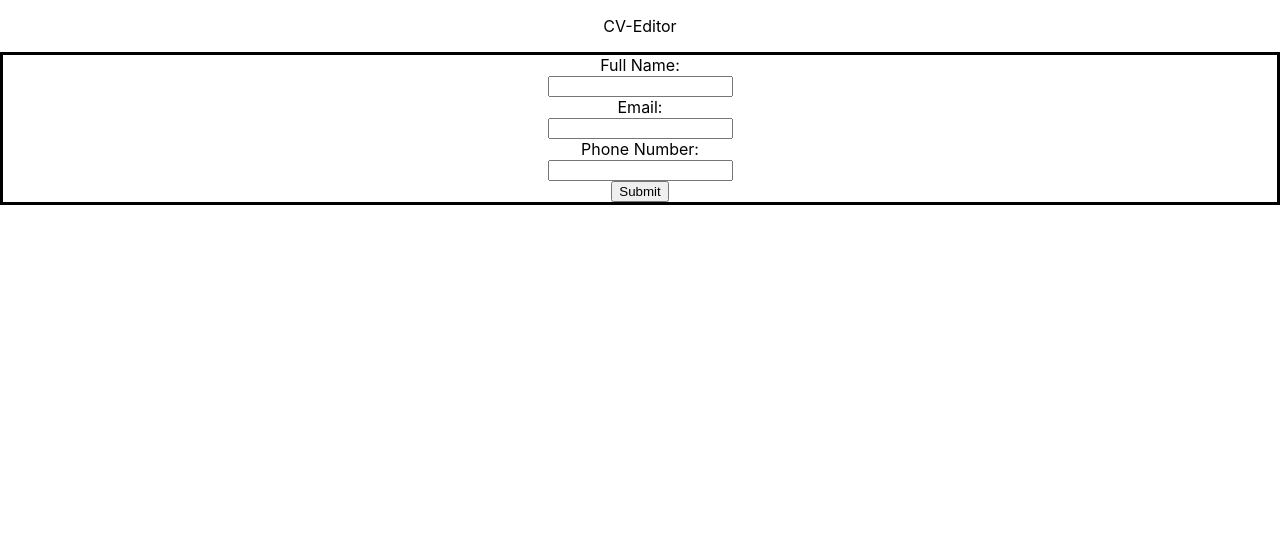
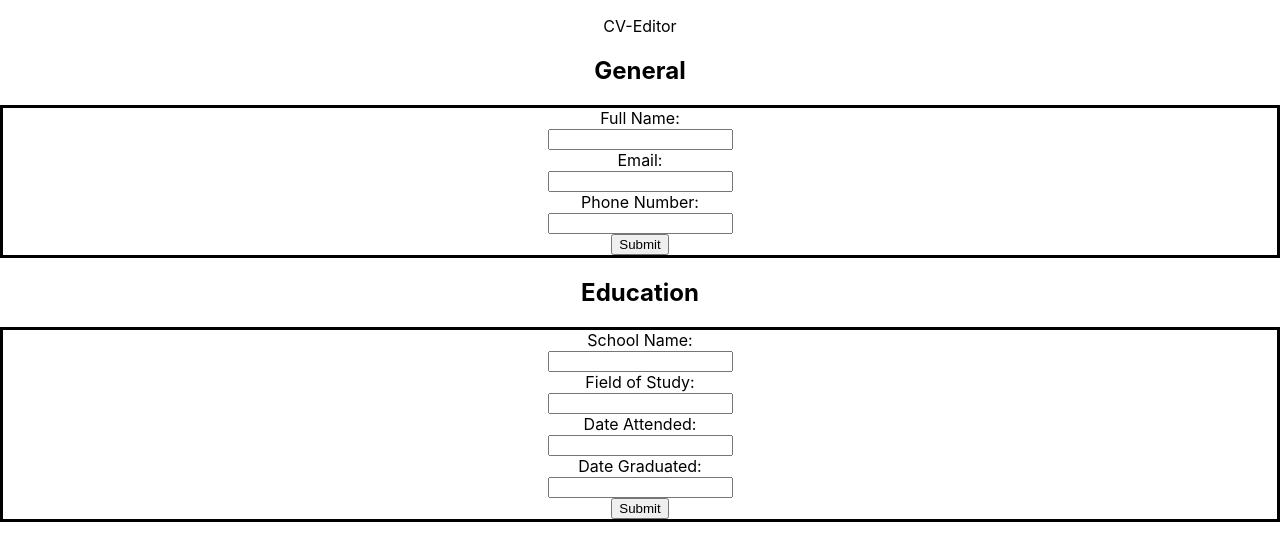
Before and after one commit to WilliamNorboe/cv-project, a React (Create React App) app: page / in a window 1280 px wide. Shown: the top 560 px of the page. Built offline with nearby package versions, Linux system fonts and the light colour scheme.

Commit message:
added section for education

```diff
--- a/src/App.js
+++ b/src/App.js
@@ -2,6 +2,7 @@ import './App.css';
 // App.js
 import React, { Component } from "react";
 import General from "./components/general";
+import Education from './components/education';
 // import Overview from "./components/general";
 // import uniqid from "uniqid";
 
@@ -31,44 +32,16 @@ class App extends Component {
     }
   }
 
-  onSubmitTask = (e) => {
-    e.preventDefault();
-    console.log(this.state);
-    this.setState({
-      edit: false
-    });
-    console.log(this.state);
-  };
-
-  handleChange = (e) => {
-    this.setState({
-      general: {
-        name: "",
-        email: "",
-        phoneNumber: ""
-      },
-      education: {
-        name: "",
-        study: "",
-        date: ""
-      },
-      practical: {
-        name: "",
-        position: "",
-        tasks: "",
-        start: "",
-        end: ""
-      }
-    });
-  };
-
   render(){
     return (
       <div className="App">
         <header className="App-header">
           <p>CV-Editor</p>
         </header>
+        <h2>General</h2>
         <General/>
+        <h2>Education</h2>
+        <Education/>
       </div>
     );
   }
--- /dev/null
+++ b/src/components/education.js
@@ -0,0 +1,144 @@
+// Overview.js
+
+import React, { Component } from "react";
+
+class education extends Component {
+  constructor() {
+    super();
+    this.state = {
+      general: {
+        name: "",
+        email: "",
+        phoneNumber: "",
+      },
+      education: {
+        name: "",
+        study: "",
+        date: "",
+        graduated: "",
+      },
+      edit: true,
+    };
+  }
+
+  onSubmitTask = (e) => {
+    e.preventDefault();
+    if (this.state.edit) {
+      console.log(this.state);
+      this.setState({
+        edit: false,
+      });
+    } else {
+      this.setState({
+        edit: true,
+      });
+    }
+
+    console.log(this.state);
+  };
+  render() {
+    return (
+      <form onSubmit={this.onSubmitTask}>
+        <div className="general">
+          <label htmlFor="Name">School Name: </label>
+          {this.state.edit ? (
+            <span>
+              <input
+                onChange={(e) => {
+                  this.setState({
+                    education: {
+                      name: e.target.value,
+                      study: this.state.education.study,
+                      date: this.state.education.date,
+                      graduated: this.state.graduated,
+                    },
+                  });
+                }}
+                value={this.state.education.name}
+                type="text"
+                id="Name"
+              />
+            </span>
+          ) : (
+            <p>{this.state.education.name}</p>
+          )}
+          <label htmlFor="Study">Field of Study: </label>
+          {this.state.edit ? (
+            <span>
+              <input
+                onChange={(e) => {
+                  this.setState({
+                    education: {
+                      name: this.state.education.name,
+                      study: e.target.value,
+                      date: this.state.education.date,
+                      graduated: this.state.graduated,
+                    },
+                  });
+                }}
+                value={this.state.education.study}
+                type="text"
+                id="Study"
+              />
+            </span>
+          ) : (
+            <p>{this.state.education.study}</p>
+          )}
+          <label htmlFor="date">Date Attended: </label>
+          {this.state.edit ? (
+            <span>
+              <input
+                onChange={(e) => {
+                  this.setState({
+                    education: {
+                      name: this.state.education.name,
+                      study: this.state.education.study,
+                      date: e.target.value,
+                      graduated: this.state.education.graduated,
+                    },
+                  });
+                }}
+                value={this.state.education.date}
+                type="text"
+                id="date"
+              />
+            </span>
+          ) : (
+            <p>{this.state.education.date}</p>
+          )}
+
+          <label htmlFor="grad">Date Graduated: </label>
+          {this.state.edit ? (
+            <span>
+              <input
+                onChange={(e) => {
+                  this.setState({
+                    education: {
+                      name: this.state.education.name,
+                      study: this.state.education.study,
+                      date: this.state.education.date,
+                      graduated: e.target.value,
+                    },
+                  });
+                }}
+                value={this.state.education.graduated}
+                type="text"
+                id="grad"
+              />
+            </span>
+          ) : (
+            <p>{this.state.education.graduated}</p>
+          )}
+        </div>
+
+        {this.state.edit ? (
+          <button type="submit">Submit</button>
+        ) : (
+          <button>Edit</button>
+        )}
+      </form>
+    );
+  }
+}
+
+export default education;
```
Also changed, not shown: src/components/practical.js (added).
